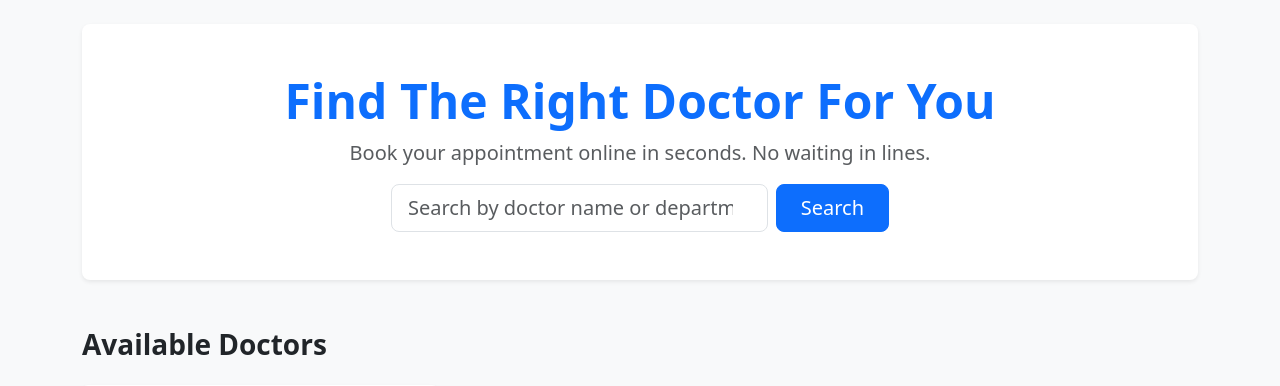
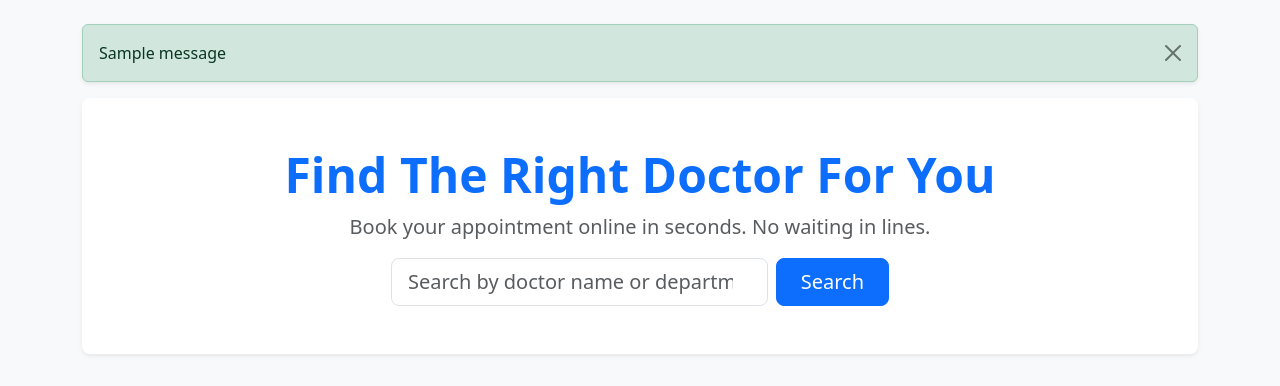
Before and after one commit to aymenbena03-droid/Hospital-System, a Django app: page / in a window 1280 px wide. Shown: the part 56-442 px from the top of the page. Run offline with Django 5.2, Linux system fonts and the light colour scheme; tables that the repository leaves empty hold one stand-in row (values such as "Sample post"); grey boxes marked "Sample" are stand-in pictures; one stand-in notice (Sample message) is shown.

Commit message:
Added the message block

```diff
--- a/templates/base.html
+++ b/templates/base.html
@@ -32,6 +32,16 @@
 
     <!-- MAIN CONTENT BLOCK -->
     <div class="container mt-4">
+        <!-- ADD THIS BLOCK FOR MESSAGES -->
+        {% if messages %}
+            {% for message in messages %}
+                <div class="alert alert-success alert-dismissible fade show shadow-sm" role="alert">
+                    {{ message }}
+                    <button type="button" class="btn-close" data-bs-dismiss="alert" aria-label="Close"></button>
+                </div>
+            {% endfor %}
+        {% endif %}
+        <!-- END MESSAGE BLOCK -->
         {% block content %}
 
         {% endblock %}
```
